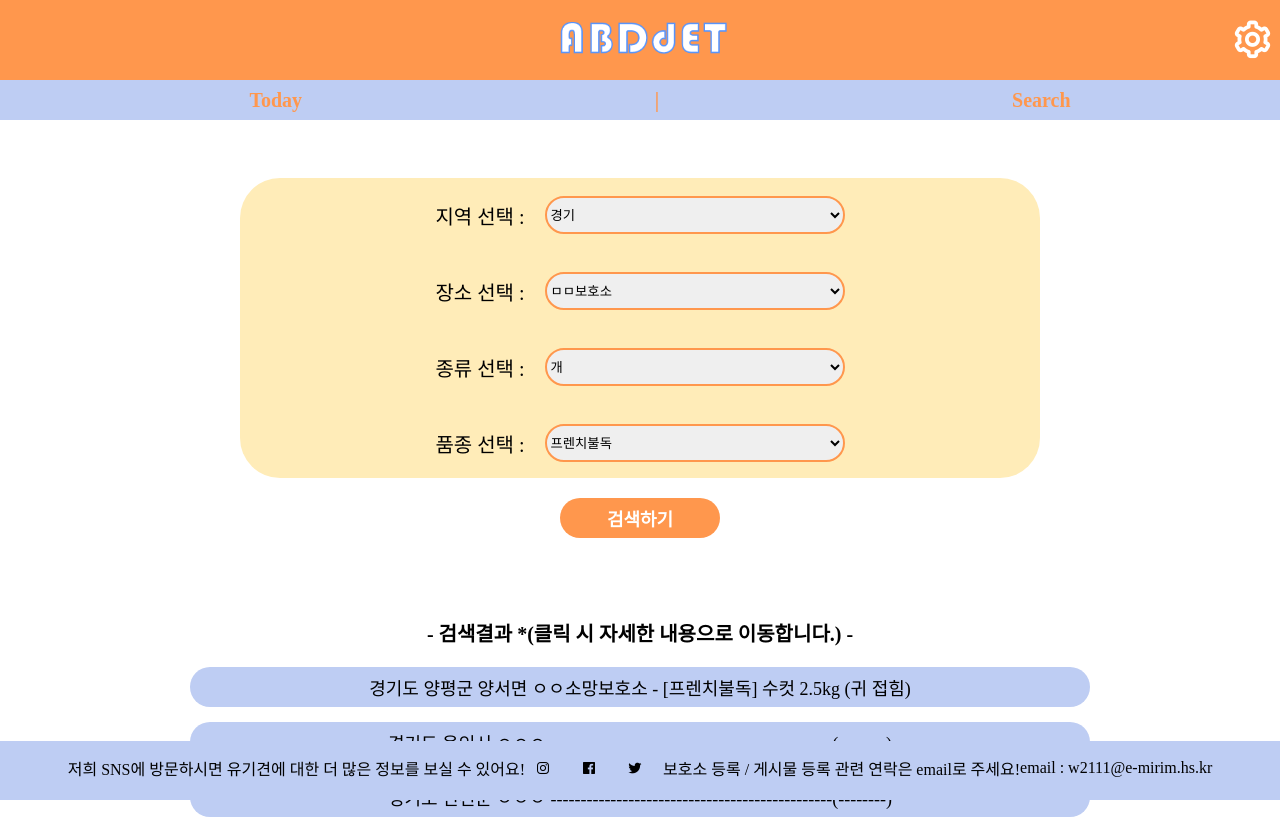
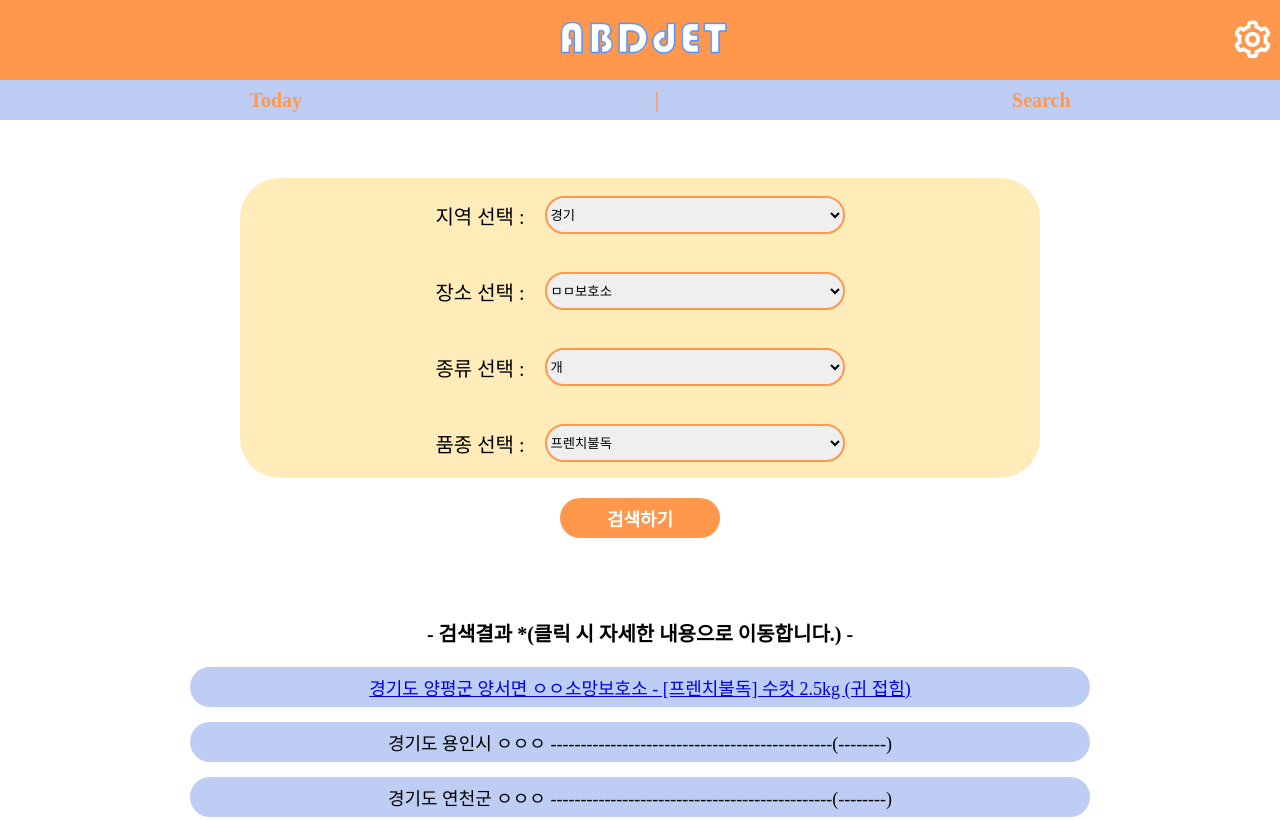
Before and after one commit to ChoiWonSeo/2412_Youdet, a plain HTML site: page search.html in a window 1280 px wide. Shown: the top 820 px of the page. Drawn offline with nearby package versions, Linux system fonts and the light colour scheme.

Commit message:
footer 삭제

```diff
--- a/search.html
+++ b/search.html
@@ -4,12 +4,11 @@
     <meta charset="UTF-8">
     <meta http-equiv="X-UA-Compatible" content="IE=edge">
     <meta name="viewport" content="width=device-width, initial-scale=1.0">
-    <title>ABDdet-search</title>
+    <title>ABDdET</title>
     <link href="https://unpkg.com/boxicons@2.1.2/css/boxicons.min.css" rel="stylesheet">
 
     <link rel="stylesheet" href="css/search.css">
     <link rel="stylesheet" href="css/nav.css">
-    <link rel="stylesheet" href="./css/footer.css">
 </head>
 <body>
 
@@ -102,7 +101,7 @@
     <div class="sear-container2">
     <li class="list"><div class="listtxt">- 검색결과 *(클릭 시 자세한 내용으로 이동합니다.) - </div>
         <div class="lists">
-            <div class="sear-list">경기도 양평군 양서면 ㅇㅇ소망보호소 - [프렌치불독] 수컷 2.5kg (귀 접힘)</div>
+            <div class="sear-list"><a href="post.html">경기도 양평군 양서면 ㅇㅇ소망보호소 - [프렌치불독] 수컷 2.5kg (귀 접힘)</a></div>
             <div class="sear-list">경기도 용인시 ㅇㅇㅇ -----------------------------------------------(--------)</div>
             <div class="sear-list">경기도 연천군 ㅇㅇㅇ -----------------------------------------------(--------)</div>
             <div class="sear-list">경기도 가평군 ㅇㅇㅇ -----------------------------------------------(--------)</div>
@@ -122,10 +121,5 @@
     </li>
     </div>
 
-    <footer class="footer">
-        <li>저희 SNS에 방문하시면 유기견에 대한 더 많은 정보를 보실 수 있어요!</li> <i class='bx bxl-instagram'></i><i class='bx bxl-facebook-square'></i><i class='bx bxl-twitter' ></i>
-        <li>보호소 등록 / 게시물 등록 관련 연락은 email로 주세요!</li>
-        email : w2111@e-mirim.hs.kr
-    </footer>
 </body>
 </html>
```
Also changed, not shown: index.html (+1 -9 lines), post.html (added, +12 -0 lines), set.html (+1 -8 lines).
